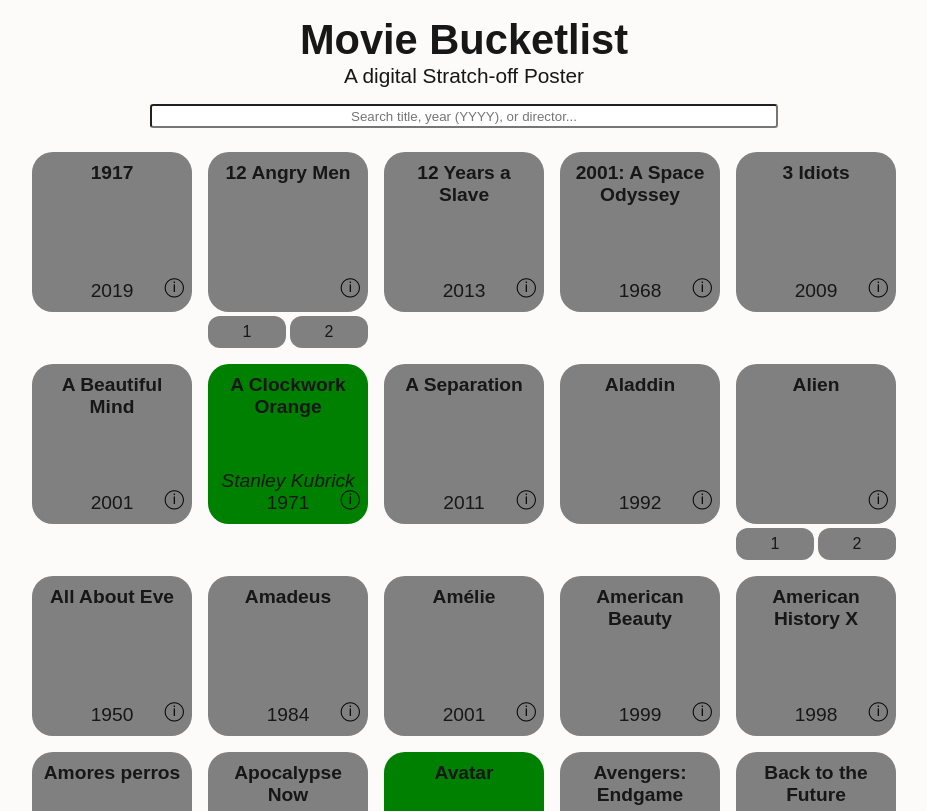
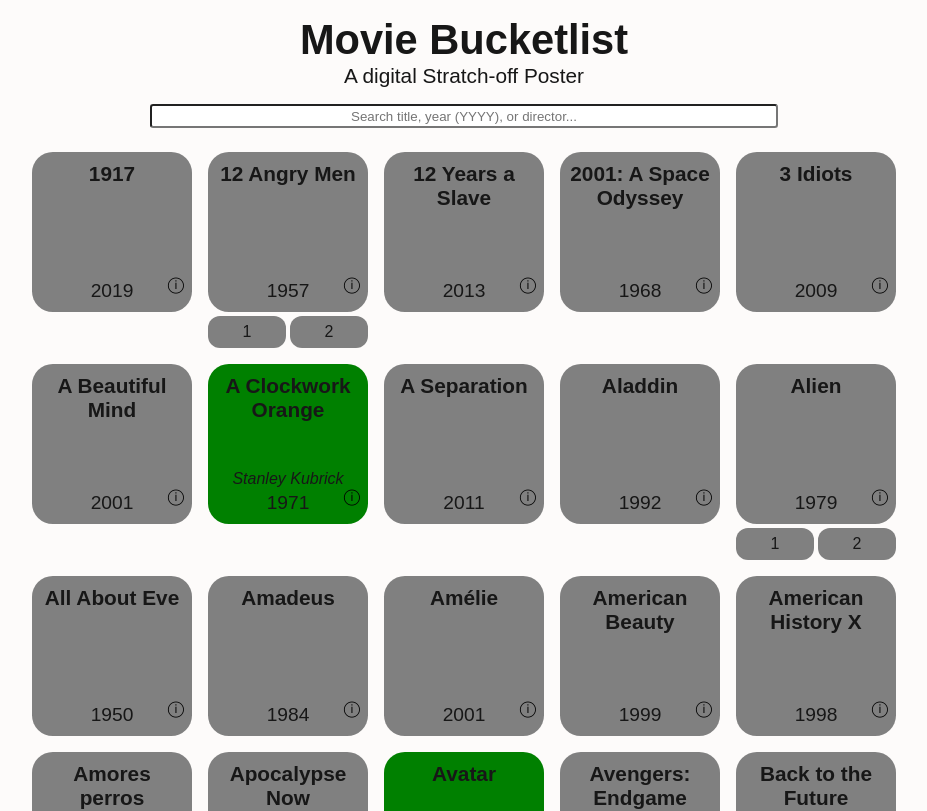
Before and after one commit to MsFairyViolet/movie-bucketlist, a Next.js app in the folder movie-bucketlist-frontend/: page / in a window 1280 px wide. Shown: the top 811 px of the page, without its empty margins (176-1103 px from the left). Built offline with nearby package versions, Linux system fonts and the light colour scheme.

Commit message:
Merge different Movie/Series/Watched/Unwatched Components into 1 component

```diff
--- a/movie-bucketlist-frontend/src/app/globals.css
+++ b/movie-bucketlist-frontend/src/app/globals.css
@@ -73,15 +73,13 @@
   align-items: flex-start;
 }
 
-.series-container {
+.card-container {
   display: flex;
   flex-direction: column;
   align-items: center;
-
 }
 
-.movie-card,
-.series-card {
+.card {
   position: relative;
   width: calc(29vw - 0.5rem);
   min-width: 120px;
@@ -118,7 +116,7 @@
 }
 
 .card-title{
-  font-size: clamp(0.6rem, 4vw, 2rem);
+  font-size: min(1.2rem, 4vw);
   flex-grow: 1;
   display: flex;
   justify-content: center;
@@ -130,14 +128,13 @@
 
 .card-year{
   font-size: min(0.8rem, 4vw);
+  margin-top: 0.25rem;
 }
 
 .card-director{
   font-size: min(0.7rem, 3.5vw);
   font-style: italic;
 }
-
-
 
 .sub-movie-container{
   display: flex;
@@ -273,8 +270,7 @@
     padding: 1rem;
   }
 
-  .movie-card,
-  .series-card {
+  .card {
     width: calc(7vw - 0.5rem);
     min-width: 160px;
     aspect-ratio: 1;
@@ -284,9 +280,16 @@
     text-align: center;
   }
 
-  .movie-card *,
-  .series-card * {
+  .card-title{
+    font-size: 1.3rem;
+  }
+
+  .card-year{
     font-size: 1.2rem;
+  }
+
+  .card-director{
+    font-size: 1rem;
   }
 
   .overlay-content {
--- a/movie-bucketlist-frontend/src/components/MovieCard.js
+++ /dev/null
@@ -1,15 +0,0 @@
-import { WatchedGraphic } from "./WatchedGraphic";
-import { UnwatchedGraphic } from "./UnwatchedGraphic";
-
-export default function MovieCard({ movie, showInfo }) {
-    const isMovie = !Array.isArray(movie.movies);
-
-    if (!isMovie) return null;
-
-    return (
-        <div className={`movie-card ${movie.watched ? "watched-style" : "unwatched-style"}`}>
-            {movie.watched ? <WatchedGraphic movie={movie} /> : <UnwatchedGraphic movie={movie} />}
-            <button className="info-btn" onClick={() => showInfo(movie)}>ⓘ</button>
-        </div>
-    );
-}
--- /dev/null
+++ b/movie-bucketlist-frontend/src/components/MovieGraphic.js
@@ -0,0 +1,33 @@
+import SubMovieCard from "./SubMovieCard";
+
+export default function MovieGraphic({ item, showInfo }) {
+
+    const isSeries = Array.isArray(item.movies);
+
+    const isWatched = isSeries ? item.movies.every(movie => movie.watched) : item.watched
+
+    const firstUnwatched = isSeries ? item.movies.find(movie => !movie.watched) || item.movies[0] : item
+
+    return (
+        <div className="card-container">
+
+            <div className={`card ${isWatched ? "watched-style" : "unwatched-style"}`}>
+
+                <div className="card-details">
+                    <h4 className="card-title">{isSeries ? firstUnwatched.title : item.title}</h4>
+                    <p className="card-director">{isWatched ? Array.isArray(item.movies) ? firstUnwatched?.director.split(";").join(", ") : item.director.split(";").join(", ") : null}</p>
+                    <p className="card-year">{isSeries ? firstUnwatched.year : item.year}</p>
+                </div>
+                <button className="info-btn" onClick={() => showInfo(movie)}>ⓘ</button>
+
+            </div>
+            {isSeries && (
+                <div className="sub-movie-container">
+                    {item.movies.map((movie, index) =>
+                        <SubMovieCard key={movie.id} movie={movie} number={index + 1} />
+                    )}
+                </div>
+            )}
+        </div >
+    )
+}
--- a/movie-bucketlist-frontend/src/components/MovieList.js
+++ b/movie-bucketlist-frontend/src/components/MovieList.js
@@ -1,8 +1,8 @@
 import { useState, useEffect } from "react";
 import InfoCard from "./InfoCard";
-import MovieCard from "./MovieCard"
 import moviesData from "../data/movies.json"
-import SeriesCard from "./SeriesCard";
+import MovieGraphic from "./MovieGraphic";
+
 
 
 function groupMoviesBySeries(movies) {
@@ -64,13 +64,9 @@
             <div>
                 {filteredMovies.length > 0 ? (
                     <div className="movie-list">
-                        {groupedMovies.map(item =>
-                            Array.isArray(item.movies) && item.movies.length > 0 ? (
-                                <SeriesCard key={`series-${item.series_id}`} series={item} showInfo={showInfo} />
-                            ) : (
-                                <MovieCard key={item.id} movie={item} showInfo={showInfo} />
-                            )
-                        )}
+                        {groupedMovies.map(item => (
+                                <MovieGraphic key={item.series_id || item.id} item={item} showInfo={showInfo} />
+                        ))}
                     </div>
                 ) : (
                     <p className="no-results">No movies found</p>
--- a/movie-bucketlist-frontend/src/components/SeriesCard.js
+++ /dev/null
@@ -1,13 +0,0 @@
-import { WatchedSeriesGraphic } from "./WatchedSeriesGraphic"
-import { UnwatchedSeriesGraphic } from "./UnwatchedSeriesGraphic"
-
-export default function SeriesCard({ series, showInfo }) {
-
-    const allWatched = series.movies.every(movie => movie.watched)
-
-    return (
-        <div>
-            {allWatched ? (<WatchedSeriesGraphic series={series} showInfo={showInfo} />) : (<UnwatchedSeriesGraphic series={series} showInfo={showInfo} />)}
-        </div >
-    )
-}
--- a/movie-bucketlist-frontend/src/components/UnwatchedGraphic.js
+++ /dev/null
@@ -1,8 +0,0 @@
-export function UnwatchedGraphic({ movie }) {
-    return (
-        <div className="card-details">
-            <h4 className="card-title">{movie.title}</h4>
-            <p className="card-year">{movie.year}</p>
-        </div>
-    )
-}
--- a/movie-bucketlist-frontend/src/components/UnwatchedSeriesGraphic.js
+++ /dev/null
@@ -1,33 +0,0 @@
-import SubMovieCard from "./SubMovieCard";
-
-export function UnwatchedSeriesGraphic({ series, showInfo }) {
-
-    const RenderFirstUnwatched = () => {
-        let firstUnwatched = null
-
-        series.movies.forEach((movie) => {
-            if (!firstUnwatched && !movie.watched) {
-                firstUnwatched = movie;
-            }
-        })
-        return firstUnwatched;
-    }
-
-    const firstUnwatched = RenderFirstUnwatched();
-
-    return (
-        <div className="series-container">
-            <div className="series-card unwatched-style">
-                <div className="card-details">
-                    <h4 className="card-title">{firstUnwatched.title}</h4>
-                </div>
-                <button className="info-btn" onClick={() => showInfo(series)}>ⓘ</button>
-            </div>
-            <div className="sub-movie-container">
-                {series.movies.map((movie, index) =>
-                    <SubMovieCard key={movie.id} movie={movie} number={index + 1} />
-                )}
-            </div>
-        </div>
-    )
-}
--- a/movie-bucketlist-frontend/src/components/WatchedGraphic.js
+++ /dev/null
@@ -1,9 +0,0 @@
-export function WatchedGraphic({ movie }) {
-    return (
-        <div className="card-details">
-            <h4 className="card-title">{movie.title}</h4>
-            <p className="card-director">{movie.director.split(";").join(", ")}</p>
-            <p className="card-year">{movie.year}</p>
-        </div>
-        )
-}
--- a/movie-bucketlist-frontend/src/components/WatchedSeriesGraphic.js
+++ /dev/null
@@ -1,21 +0,0 @@
-import SubMovieCard from "./SubMovieCard";
-
-export function WatchedSeriesGraphic({ series, showInfo }) {
-    return (
-        <div className="series-container">
-            <div className="series-card watched-style" >
-                <div className="card-details">
-                    {/* Logic to decide which title to display */}
-                    <h4 className="card-title">{series.movies[0]?.title}</h4>
-                </div>
-                <button className="info-btn" onClick={() => showInfo(series)}>ⓘ</button>
-            </div>
-
-            <div className="sub-movie-container">
-                {series.movies.map((movie, index) =>
-                    <SubMovieCard key={movie.id} movie={movie} number={index + 1} />
-                )}
-            </div>
-        </div>
-    )
-}
```
